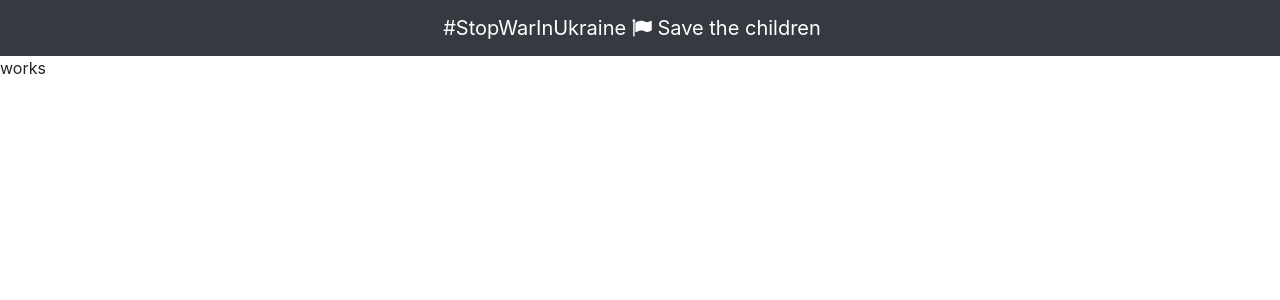
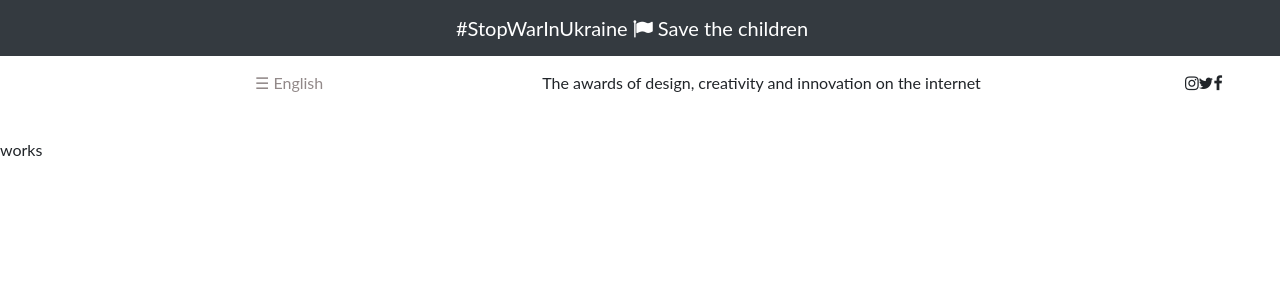
Before and after one commit to Sieva-cmd/awards, a Django app: page / in a window 1280 px wide. Shown: the top 300 px of the page. Run offline with Django 4.2, Linux system fonts and the light colour scheme; some libraries are stand-ins or nearby versions.

Commit message:
add another navbar

```diff
--- a/projects/templates/navbar.html
+++ b/projects/templates/navbar.html
@@ -1,3 +1,117 @@
+<style>
+  body {
+    font-family: "Lato", sans-serif;
+  }
+
+  .sidebar {
+    height: 100%;
+    width: 0;
+    position: fixed;
+    z-index: 1;
+    top: 0;
+    left: 0;
+    background-color: #111;
+    overflow-x: hidden;
+    transition: 0.5s;
+    padding-top: 60px;
+  }
+
+  .sidebar a {
+    padding: 8px 8px 8px 32px;
+    text-decoration: none;
+    font-size: 25px;
+    color: #818181;
+    display: block;
+    transition: 0.3s;
+  }
+
+  .sidebar a:hover {
+    color: #f1f1f1;
+  }
+
+  .sidebar .closebtn {
+    position: absolute;
+    top: 0;
+    right: 25px;
+    font-size: 36px;
+    margin-left: 50px;
+  }
+
+  .openbtn {
+    font-size: 20px;
+    cursor: pointer;
+    background-color: #111;
+    color: white;
+    padding: 10px 15px;
+    border: none;
+  }
+
+  .openbtn:hover {
+    background-color: #444;
+  }
+
+  #main {
+    transition: margin-left .5s;
+
+
+  }
+  #main p{
+    background-color: white;
+    color: rgb(146, 137, 137);
+
+  }
+  #main small{
+    font-style: underline;
+  }
+  #main ul li{
+    list-style: none;
+    display: inline-flex;
+    margin-left: 200px;
+  }
+
+
+  /* On smaller screens, where height is less than 450px, change the style of the sidenav (less padding and a smaller font size) */
+  @media screen and (max-height: 450px) {
+    .sidebar {padding-top: 15px;}
+    .sidebar a {font-size: 18px;}
+  }
+  </style>
+
 <nav class="navbar navbar-light bg-dark justify-content-center">
     <a class="navbar-brand" href="#" style="color: white;">#StopWarInUkraine <i class="fa fa-flag" aria-hidden="true"></i> Save the children</a>
   </nav>
+
+
+
+    <div id="mySidebar" class="sidebar">
+      <a href="javascript:void(0)" class="closebtn" onclick="closeNav()">×</a>
+      <a href="#">About</a>
+      <a href="#">Services</a>
+      <a href="#">Clients</a>
+      <a href="#">Contact</a>
+    </div>
+
+    <div id="main">
+      <ul>
+        <li id="listone">
+          <p class="openbtn" onclick="openNav()"><small>☰ English </small></p>
+        </li>
+        <li>The awards of design, creativity and innovation on the internet</li>
+        <li><i class="fa fa-instagram" aria-hidden="true"></i> <i class="fa fa-twitter" aria-hidden="true"></i> <i class="fa fa-facebook" aria-hidden="true"></i></li>
+      </ul>
+
+
+
+    </div>
+
+    <script>
+    function openNav() {
+      document.getElementById("mySidebar").style.width = "250px";
+      document.getElementById("main").style.marginLeft = "250px";
+    }
+
+    function closeNav() {
+      document.getElementById("mySidebar").style.width = "0";
+      document.getElementById("main").style.marginLeft= "0";
+    }
+    </script>
```
